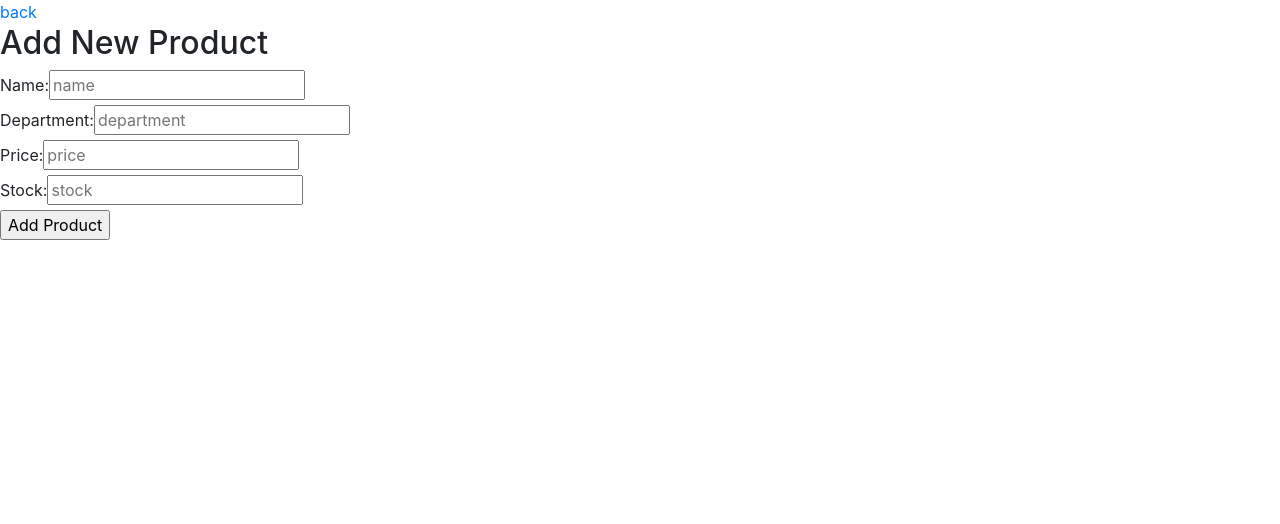
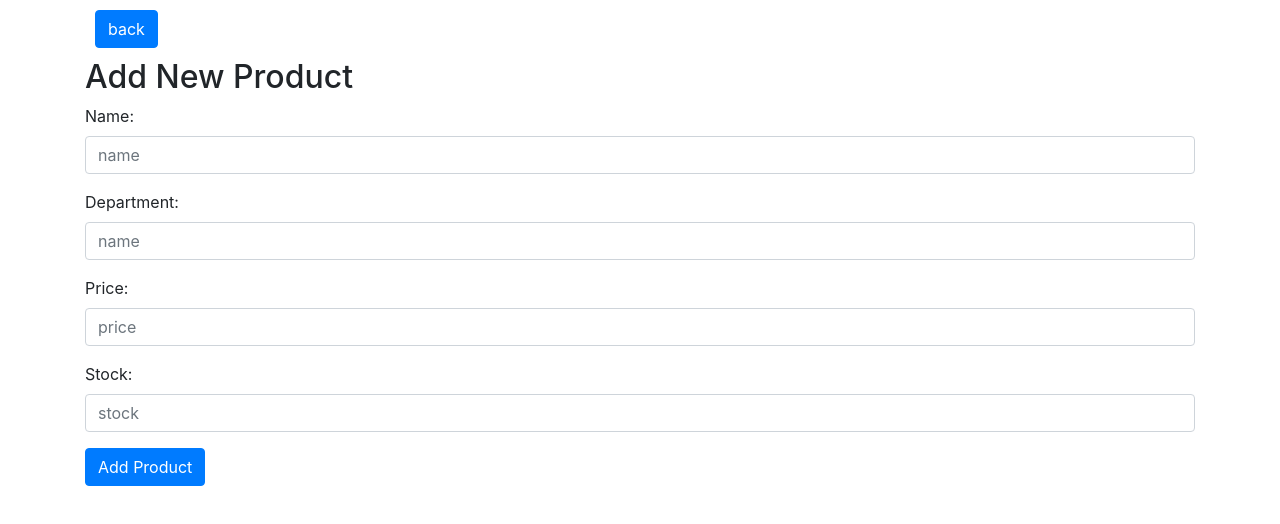
Before and after one commit to redpanda117/AngularCrudPractice, an Angular app: page /product in a window 1280 px wide. Shown: the top 524 px of the page. Built offline with nearby package versions, Linux system fonts and the light colour scheme.

Commit message:
bootstrap add product form and add some css

```diff
--- a/src/app/home/home.component.css
+++ b/src/app/home/home.component.css
@@ -0,0 +1,8 @@
+#addProduct{
+    float: right;
+    margin: 10px;
+  }
+
+.btn-danger{
+  margin: 2px;
+  }
--- a/src/app/home/home.component.html
+++ b/src/app/home/home.component.html
@@ -1,9 +1,7 @@
 
 <div class="container">
 
-  <a routerLink = '/product' class="btn btn-success" id="addProduct"> + Add Product</a>
-  <button class="btn btn-success" id="addProduct" data-toggle="modal" data-target="#addProductModal"> + Add Product</button>
-
+  <button routerLink = '/product' class="btn btn-success" id="addProduct"> + Add Product</button>
 
     <table class="table">
       <thead class="thead-dark">
--- a/src/app/product-update/product-update.component.ts
+++ b/src/app/product-update/product-update.component.ts
@@ -19,6 +19,7 @@ export class ProductUpdateComponent implements OnInit {
   private headers = new Headers({ 'Content-Type': 'application/json'});
 
   constructor(private router: Router, private route: ActivatedRoute, private http: Http) { }
+
   updateProduct(product) {
     this.productObj = {
       "name": product.name,
--- a/src/app/product/product.component.css
+++ b/src/app/product/product.component.css
@@ -0,0 +1,3 @@
+#returnHome{
+    margin: 10px;
+}
--- a/src/app/product/product.component.html
+++ b/src/app/product/product.component.html
@@ -1,19 +1,31 @@
+<div class="container">
 
-  <a routerLink = "/" > back </a>
+  <button routerLink = "/" class="btn btn-primary" id="returnHome"> back </button>
 
   <h2>
     Add New Product
   </h2>
 
   <form id = "formNewProduct" name = "formNewProduct" #productData = "ngForm" (ngSubmit) = "addNewProduct(productData.value)">
-    <label>Name: </label><input type = "text" name="name" id="name" placeholder="name" ngModel><br>
-    <label>Department: </label><input type = "text" name="department" id="department" placeholder="department" ngModel><br>
-    <label>Price: </label><input type = "text" name="price" id="price" placeholder="price" ngModel><br>
-    <label>Stock: </label><input type = "text" name="stock" id="stock" placeholder="stock" ngModel><br>
-    <input type="submit" value = "Add Product">
+      <div class="form-group">
+        <label for="productName">Name:</label>
+        <input type="text" class="form-control" name="name" id="name" placeholder="name" ngModel>
+      </div>
+      <div class="form-group">
+          <label for="productName">Department:</label>
+          <input type="text" class="form-control" name="department" id="name" placeholder="name" ngModel>
+      </div>
+      <div class="form-group">
+          <label for="productName">Price:</label>
+          <input type="text" class="form-control" name="price" id="price" placeholder="price" ngModel>
+      </div>
+      <div class="form-group">
+          <label for="productName">Stock:</label>
+          <input type="text" class="form-control" name="stock" id="stock" placeholder="stock" ngModel>
+      </div>
+      <input type="submit" class="btn btn-primary" value = "Add Product">
   </form>
-
-  <br>
+</div>
 
   <!--If product has been sucessfully added then confirmation message will appear-->
   <h3 *ngIf = "isAdded" >{{confirmationString}}</h3>
--- a/src/styles.css
+++ b/src/styles.css
@@ -1,11 +1 @@
 /* You can add global styles to this file, and also import other style files */
-
-#addProduct{
-  float: right;
-  margin: 10px;
-}
-
-.btn-danger{
-margin: 2px;
-color: #ffffff;
-}
```
